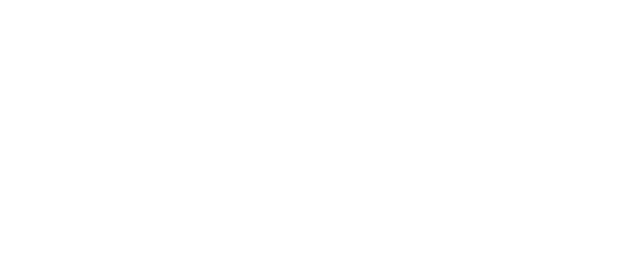
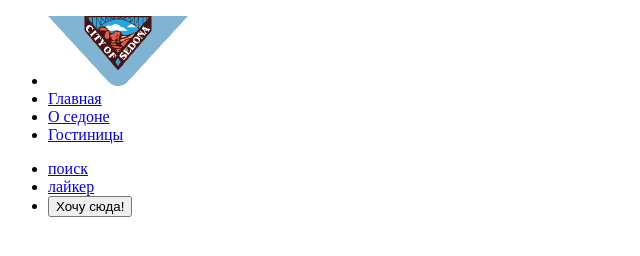
Before and after one commit to ragnorog1991/2529359-sedona-40, a plain HTML site: page catalog.html in a window 1280 px wide. Shown: the whole page, without its empty margins (0-640 px from the left). Drawn offline with Linux system fonts and the light colour scheme.

```diff
--- a/catalog.html
+++ b/catalog.html
@@ -0,0 +1,52 @@
+<!DOCTYPE html>
+<html lang="en">
+
+  <head>
+    <meta charset="UTF-8">
+    <meta name="viewport" content="width=device-width, initial-scale=1.0">
+    <title>HTML Academy: Седона</title>
+  </head>
+
+  <body>
+    <header lass="page_header">
+      <nav class="navigation">
+        <ul class="navigation_list">
+          <li>
+            <img src="logo/logo_header.png" alt="city_of_sedona">
+          </li>
+          <li class="navigation_item">
+            <a class="navigation_link" href="#">Главная</a>
+          </li>
+          <li class="navigation_item">
+            <a class="navigation_link" href="#">О седоне</a>
+          </li>
+          <li class="navigation_item">
+            <a class="navigation_link" href="#">Гостиницы</a>
+          </li>
+        </ul>
+        <ul class="navigation_user">
+          <li class="navigation_item">
+            <a class="navigation_link" href="#">
+              <span class="visually-hidden">
+                поиск
+              </span>
+
+            </a>
+          </li>
+          <li class="navigation_item">
+            <a class="navigation_link" href="#">
+              <span class="visually-hidden">
+                лайкер
+              </span>
+            </a>
+          </li>
+          <li class="navigation_item">
+            <button>Хочу сюда!</button>
+          </li>
+        </ul>
+      </nav>
+    </header>
+
+  </body>
+
+</html>
```
Also changed, not shown: index.html (+1 -1 lines).
